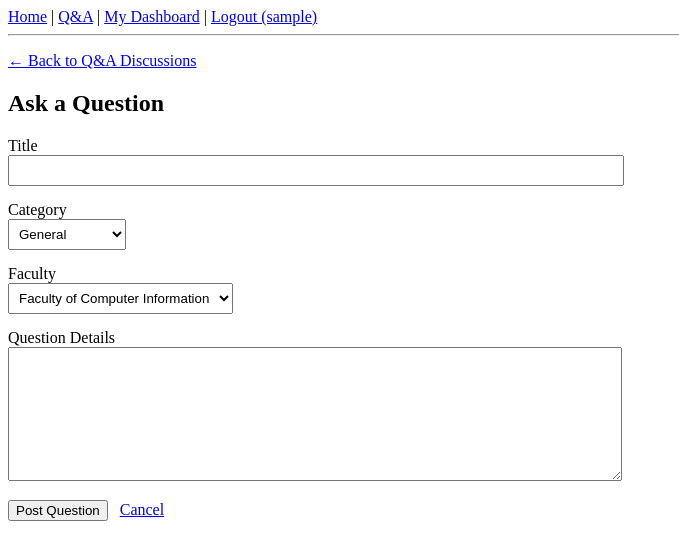
After one commit to MaxMk-x8/Mini-It-project, a Flask app: page /qa/ask in a window 1280 px wide. The commit adds this page. Shown: the top 560 px of the page, without its empty margins (0-679 px from the left). Run offline with Flask 3, Linux system fonts and the light colour scheme; the visitor is signed in with stand-in values (Sample User, id 1).

Commit message:
Habib: Q&A module - ask, browse, answer, best answer, professor priority

```diff
--- a/app.py
+++ b/app.py
@@ -1,11 +1,12 @@
 import os
 import random
-from flask import Flask, render_template, redirect, url_for, flash
+from flask import Flask, render_template, redirect, url_for, flash, request, abort
 from flask_login import LoginManager, login_user, logout_user, login_required, current_user
 from flask_mail import Mail, Message
 
-from models import db, User
-from forms import RegistrationForm, LoginForm, VerificationForm
+from models import db, User, Question, Answer
+from forms import RegistrationForm, LoginForm, VerificationForm, QuestionForm, AnswerForm, QUESTION_CATEGORIES
+from constants import FACULTIES
 from dotenv import load_dotenv
 
 load_dotenv()
@@ -16,11 +17,13 @@ app.config['SECRET_KEY'] = os.environ.get('SECRET_KEY', 'codenest-foundation-sec
 app.config['SQLALCHEMY_DATABASE_URI'] = 'sqlite:///codenest.db'
 app.config['SQLALCHEMY_TRACK_MODIFICATIONS'] = False
 
-app.config['MAIL_SERVER'] = os.environ.get('MAIL_SERVER')
+app.config['MAIL_SERVER'] = os.environ.get('MAIL_SERVER', 'smtp.gmail.com')
 app.config['MAIL_PORT'] = int(os.environ.get('MAIL_PORT', 587))
 app.config['MAIL_USE_TLS'] = os.environ.get('MAIL_USE_TLS', 'True') == 'True'
+app.config['MAIL_USE_SSL'] = os.environ.get('MAIL_USE_SSL', 'False') == 'True'
 app.config['MAIL_USERNAME'] = os.environ.get('MAIL_USERNAME')
 app.config['MAIL_PASSWORD'] = os.environ.get('MAIL_PASSWORD')
+app.config['MAIL_DEFAULT_SENDER'] = os.environ.get('MAIL_USERNAME')
 
 db.init_app(app)
 mail = Mail(app)
@@ -81,6 +84,9 @@ def register():
         db.session.add(user)
         db.session.commit()
 
+        # Log verification code to console for local development
+        print(f"\n========================================\n[CodeNest OTP] Verification code for {user.username} ({user.email}): {code}\n========================================\n", flush=True)
+
         try:
             msg = Message(
                 subject='CodeNest - Verify Your Account',
@@ -89,10 +95,10 @@ def register():
             )
             msg.body = f'Hi {user.username},\n\nYour CodeNest verification code is: {code}\n\nEnter this code to activate your account.'
             mail.send(msg)
+            flash(f'Account created! Role assigned: {role}. Please check your email for your 6-digit code.', 'info')
         except Exception as e:
-            flash(f'Account created, but the verification email failed to send: {e}', 'warning')
+            flash(f'Verification email failed to send: {e}. [Dev Mode Code: {code}]', 'warning')
 
-        flash(f'Account created! Role assigned: {role}. Please check your email for your 6-digit code.', 'info')
         return redirect(url_for('verify_code', user_id=user.id))
 
     return render_template('register.html', form=form)
@@ -140,6 +146,9 @@ def resend_code(user_id):
     user.verification_code = code
     db.session.commit()
 
+    # Log new verification code to console for local development
+    print(f"\n========================================\n[CodeNest OTP] New verification code for {user.username} ({user.email}): {code}\n========================================\n", flush=True)
+
     try:
         msg = Message(
             subject='CodeNest - Verify Your Account',
@@ -150,7 +159,7 @@ def resend_code(user_id):
         mail.send(msg)
         flash('A new verification code has been sent to your email.', 'info')
     except Exception as e:
-        flash(f'Failed to send verification email: {e}', 'warning')
+        flash(f'Failed to send verification email: {e}. [Dev Mode Code: {code}]', 'warning')
 
     return redirect(url_for('verify_code', user_id=user.id))
 
@@ -217,6 +226,179 @@ def admin_dashboard():
     return render_template('admin_dashboard.html', user=current_user, total_users=total_users, all_users=all_users)
 
 
+#-------------------------------
+# Q&A MODULE ROUTES (WEEKS 1-3)
+#-------------------------------
+
+@app.route('/qa')
+def qa_list():
+    query_text = request.args.get('q', '').strip()
+    selected_faculty = request.args.get('faculty', '').strip()
+    selected_category = request.args.get('category', '').strip()
+
+    query = Question.query
+
+    if query_text:
+        search_filter = f"%{query_text}%"
+        query = query.filter((Question.title.ilike(search_filter)) | (Question.content.ilike(search_filter)))
+
+    if selected_faculty:
+        query = query.filter(Question.faculty == selected_faculty)
+
+    if selected_category:
+        query = query.filter(Question.category == selected_category)
+
+    questions = query.order_by(Question.created_at.desc()).all()
+
+    return render_template(
+        'qa/index.html',
+        questions=questions,
+        query_text=query_text,
+        selected_faculty=selected_faculty,
+        selected_category=selected_category,
+        faculties=FACULTIES,
+        categories=QUESTION_CATEGORIES
+    )
+
+
+@app.route('/qa/ask', methods=['GET', 'POST'])
+@login_required
+def qa_ask():
+    form = QuestionForm()
+    if request.method == 'GET' and hasattr(current_user, 'faculty') and current_user.faculty:
+        form.faculty.data = current_user.faculty
+
+    if form.validate_on_submit():
+        question = Question(
+            title=form.title.data.strip(),
+            content=form.content.data.strip(),
+            category=form.category.data,
+            faculty=form.faculty.data,
+            author_id=current_user.id
+        )
+        db.session.add(question)
+        db.session.commit()
+        flash('Your question has been posted!', 'success')
+        return redirect(url_for('qa_detail', question_id=question.id))
+
+    return render_template('qa/ask.html', form=form)
+
+
+@app.route('/qa/<int:question_id>', methods=['GET', 'POST'])
+def qa_detail(question_id):
+    question = db.session.get(Question, question_id)
+    if not question:
+        flash('Question not found.', 'danger')
+        return redirect(url_for('qa_list'))
+
+    form = AnswerForm()
+    if form.validate_on_submit():
+        if not current_user.is_authenticated:
+            flash('You must be logged in to submit an answer.', 'warning')
+            return redirect(url_for('login'))
+
+        answer = Answer(
+            content=form.content.data.strip(),
+            question_id=question.id,
+            author_id=current_user.id
+        )
+        db.session.add(answer)
+        db.session.commit()
+        flash('Your answer has been submitted!', 'success')
+        return redirect(url_for('qa_detail', question_id=question.id))
+
+    # Priority sorting:
+    # 1. Best Answer first
+    # 2. Professor Answers next (using current_user/user is_professor check)
+    # 3. Oldest to newest or chronologically
+    sorted_answers = sorted(
+        question.answers,
+        key=lambda a: (
+            1 if a.is_best_answer else 0,
+            1 if (a.author and a.author.is_professor()) else 0,
+            a.created_at
+        ),
+        reverse=True
+    )
+
+    return render_template('qa/detail.html', question=question, answers=sorted_answers, form=form)
+
+
+@app.route('/qa/answer/<int:answer_id>/best', methods=['POST'])
+@login_required
+def mark_best_answer(answer_id):
+    answer = db.session.get(Answer, answer_id)
+    if not answer:
+        flash('Answer not found.', 'danger')
+        return redirect(url_for('qa_list'))
+
+    question = answer.question
+    # Only the author of the question can mark the best answer
+    if question.author_id != current_user.id:
+        flash('Only the author of the question can mark the best answer.', 'danger')
+        return redirect(url_for('qa_detail', question_id=question.id))
+
+    if answer.is_best_answer:
+        # Toggle off
+        answer.is_best_answer = False
+        question.best_answer_id = None
+        flash('Best answer unmarked.', 'info')
+    else:
+        # Clear previous best answers for this question
+        for other_answer in question.answers:
+            other_answer.is_best_answer = False
+        answer.is_best_answer = True
+        question.best_answer_id = answer.id
+        flash('Marked as best answer!', 'success')
+
+    db.session.commit()
+    return redirect(url_for('qa_detail', question_id=question.id))
+
+
+@app.route('/qa/answer/<int:answer_id>/edit', methods=['GET', 'POST'])
+@login_required
+def edit_answer(answer_id):
+    answer = db.session.get(Answer, answer_id)
+    if not answer:
+        flash('Answer not found.', 'danger')
+        return redirect(url_for('qa_list'))
+
+    if answer.author_id != current_user.id:
+        flash('You can only edit your own answers.', 'danger')
+        return redirect(url_for('qa_detail', question_id=answer.question_id))
+
+    form = AnswerForm(obj=answer)
+    if form.validate_on_submit():
+        answer.content = form.content.data.strip()
+        db.session.commit()
+        flash('Your answer has been updated.', 'success')
+        return redirect(url_for('qa_detail', question_id=answer.question_id))
+
+    return render_template('qa/edit_answer.html', form=form, answer=answer)
+
+
+@app.route('/qa/answer/<int:answer_id>/delete', methods=['POST'])
+@login_required
+def delete_answer(answer_id):
+    answer = db.session.get(Answer, answer_id)
+    if not answer:
+        flash('Answer not found.', 'danger')
+        return redirect(url_for('qa_list'))
+
+    if answer.author_id != current_user.id:
+        flash('You can only delete your own answers.', 'danger')
+        return redirect(url_for('qa_detail', question_id=answer.question_id))
+
+    question_id = answer.question_id
+    if answer.is_best_answer or (answer.question and answer.question.best_answer_id == answer.id):
+        answer.question.best_answer_id = None
+
+    db.session.delete(answer)
+    db.session.commit()
+    flash('Your answer has been deleted.', 'info')
+    return redirect(url_for('qa_detail', question_id=question_id))
+
+
 @app.context_processor
 def inject_global_vars():
     return dict(app_name="Codenest")
--- a/forms.py
+++ b/forms.py
@@ -1,5 +1,5 @@
 from flask_wtf import FlaskForm
-from wtforms import StringField, PasswordField, SelectField, SubmitField
+from wtforms import StringField, PasswordField, SelectField, SubmitField, TextAreaField
 from wtforms.validators import DataRequired, Email, Length, EqualTo
 
 from constants import FACULTIES
@@ -27,3 +27,26 @@ class LoginForm(FlaskForm):
 class VerificationForm(FlaskForm):
     code = StringField('6-Digit Code', validators=[DataRequired(), Length(min=6, max=6)])
     submit = SubmitField('Verify')
+
+
+QUESTION_CATEGORIES = [
+    ('General', 'General'),
+    ('Assignments', 'Assignments'),
+    ('Exams', 'Exams'),
+    ('Projects', 'Projects'),
+    ('Coding', 'Coding'),
+    ('Administrative', 'Administrative')
+]
+
+
+class QuestionForm(FlaskForm):
+    title = StringField('Title', validators=[DataRequired(), Length(min=5, max=150)])
+    category = SelectField('Category', choices=QUESTION_CATEGORIES, validators=[DataRequired()])
+    faculty = SelectField('Faculty', choices=FACULTIES, validators=[DataRequired()])
+    content = TextAreaField('Question Details', validators=[DataRequired(), Length(min=10)])
+    submit = SubmitField('Post Question')
+
+
+class AnswerForm(FlaskForm):
+    content = TextAreaField('Your Answer', validators=[DataRequired(), Length(min=2)])
+    submit = SubmitField('Submit Answer')
--- a/templates/base.html
+++ b/templates/base.html
@@ -7,6 +7,7 @@
 <body>
     <nav>
         <a href="{{ url_for('home') }}">Home</a> |
+        <a href="{{ url_for('qa_list') }}">Q&A</a> |
         {% if current_user.is_authenticated %}
             <a href="{{ url_for('user_dashboard') }}">My Dashboard</a> |
             {% if current_user.is_moderator() %}
--- /dev/null
+++ b/templates/qa/ask.html
@@ -0,0 +1,50 @@
+{% extends "base.html" %}
+
+{% block content %}
+<p><a href="{{ url_for('qa_list') }}">&larr; Back to Q&A Discussions</a></p>
+
+<h2>Ask a Question</h2>
+
+<form method="POST" action="{{ url_for('qa_ask') }}" style="max-width: 600px;">
+    {{ form.hidden_tag() }}
+
+    <div style="margin-bottom: 15px;">
+        {{ form.title.label }}<br>
+        {{ form.title(style="width: 100%; padding: 6px;") }}
+        {% for error in form.title.errors %}
+            <p style="color: red; font-size: 0.85em;">{{ error }}</p>
+        {% endfor %}
+    </div>
+
+    <div style="margin-bottom: 15px;">
+        {{ form.category.label }}<br>
+        {{ form.category(style="padding: 6px;") }}
+        {% for error in form.category.errors %}
+            <p style="color: red; font-size: 0.85em;">{{ error }}</p>
+        {% endfor %}
+    </div>
+
+    <div style="margin-bottom: 15px;">
+        {{ form.faculty.label }}<br>
+        {{ form.faculty(style="padding: 6px;") }}
+        {% for error in form.faculty.errors %}
+            <p style="color: red; font-size: 0.85em;">{{ error }}</p>
+        {% endfor %}
+    </div>
+
+    <div style="margin-bottom: 15px;">
+        {{ form.content.label }}<br>
+        {{ form.content(rows=8, style="width: 100%; padding: 6px;") }}
+        {% for error in form.content.errors %}
+            <p style="color: red; font-size: 0.85em;">{{ error }}</p>
+        {% endfor %}
+    </div>
+
+    <div>
+        {{ form.submit() }}
+        &nbsp;
+        <a href="{{ url_for('qa_list') }}">Cancel</a>
+    </div>
+</form>
+
+{% endblock %}
```
Also changed, not shown: models.py (+56 -0 lines), templates/qa/detail.html (added, +109 -0 lines), templates/qa/edit_answer.html (added, +26 -0 lines), templates/qa/index.html (added, +76 -0 lines).
